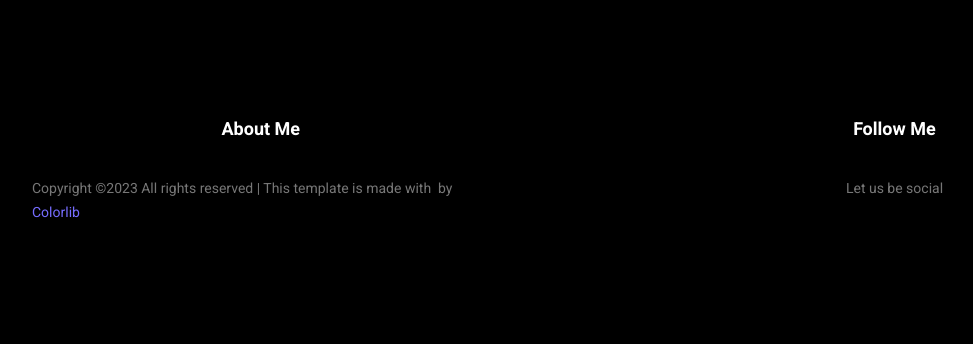
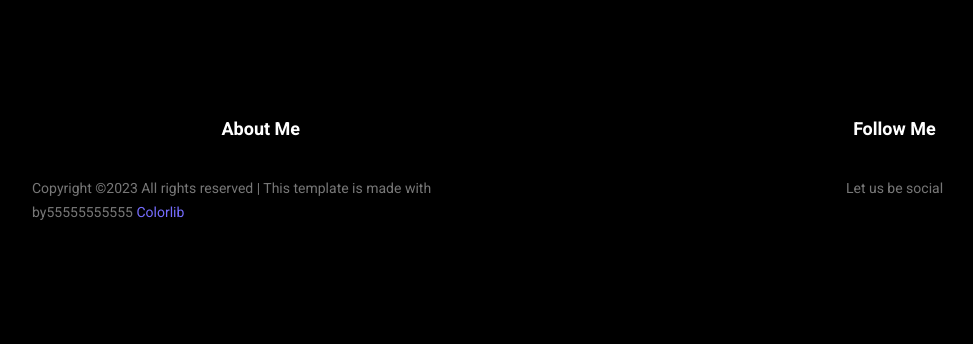
Before and after one commit to KEREMBOYLU/Resume-App, a Django app: page / in a window 1280 px wide. Shown: the part 1795-2139 px from the top of the page, without its empty margins (38-1011 px from the left). Run offline with Django 4.2, Linux system fonts and the light colour scheme; data that the repository does not hold is empty; some libraries are stand-ins or nearby versions.

Commit message:
feat: Switch from Fontawesome to Boxicons

```diff
--- a/templates/contact.html
+++ b/templates/contact.html
@@ -94,7 +94,7 @@
         <div class="modal-content">
             <div class="modal-header">
                 <button type="button" class="close" data-dismiss="modal" aria-label="Close">
-                    <i class="fa fa-close"></i>
+                    <i class='bx bx-x'></i>
                 </button>
                 <h2>Thank you</h2>
                 <p>Your message is successfully sent...</p>
@@ -110,7 +110,7 @@
         <div class="modal-content">
             <div class="modal-header">
                 <button type="button" class="close" data-dismiss="modal" aria-label="Close">
-                    <i class="fa fa-close"></i>
+                    <i class='bx bx-x'></i>
                 </button>
                 <h2>Sorry !</h2>
                 <p> Something went wrong </p>
--- a/templates/includes/footer.html
+++ b/templates/includes/footer.html
@@ -10,8 +10,7 @@
                     <p>{{ about_myself_footer }}</p>
                     <p><!-- Link back to Colorlib can't be removed. Template is licensed under CC BY 3.0. -->
                         Copyright &copy;<script>document.write(new Date().getFullYear());</script>
-                        All rights reserved | This template is made with <i class="fa fa-heart-o"
-                                                                            aria-hidden="true"></i> by <a
+                        All rights reserved | This template is made with by55555555555 <a
                                 href="https://colorlib.com" target="_blank">Colorlib</a>
                         <!-- Link back to Colorlib can't be removed. Template is licensed under CC BY 3.0. --></p>
                 </aside>
--- a/templates/includes/head.html
+++ b/templates/includes/head.html
@@ -14,8 +14,6 @@
     <link rel='stylesheet' href='https://unpkg.com/boxicons@2.1.4/css/boxicons.min.css' >
     <link rel="stylesheet" href="{% static 'css/bootstrap.css' %}">
     <link rel="stylesheet" href="{% static 'vendors/linericon/style.css' %}">
-    <link rel="stylesheet" href="{% static 'css/fontawesome.css' %}">
-    <link rel="stylesheet" href="{% static 'css/fontawesome.min.css' %}">
     <link rel="stylesheet" href="{% static 'vendors/owl-carousel/owl.carousel.min.css' %}">
     <link rel="stylesheet" href="{% static 'vendors/lightbox/simpleLightbox.css' %}">
     <link rel="stylesheet" href="{% static 'vendors/nice-select/css/nice-select.css' %}">
```
